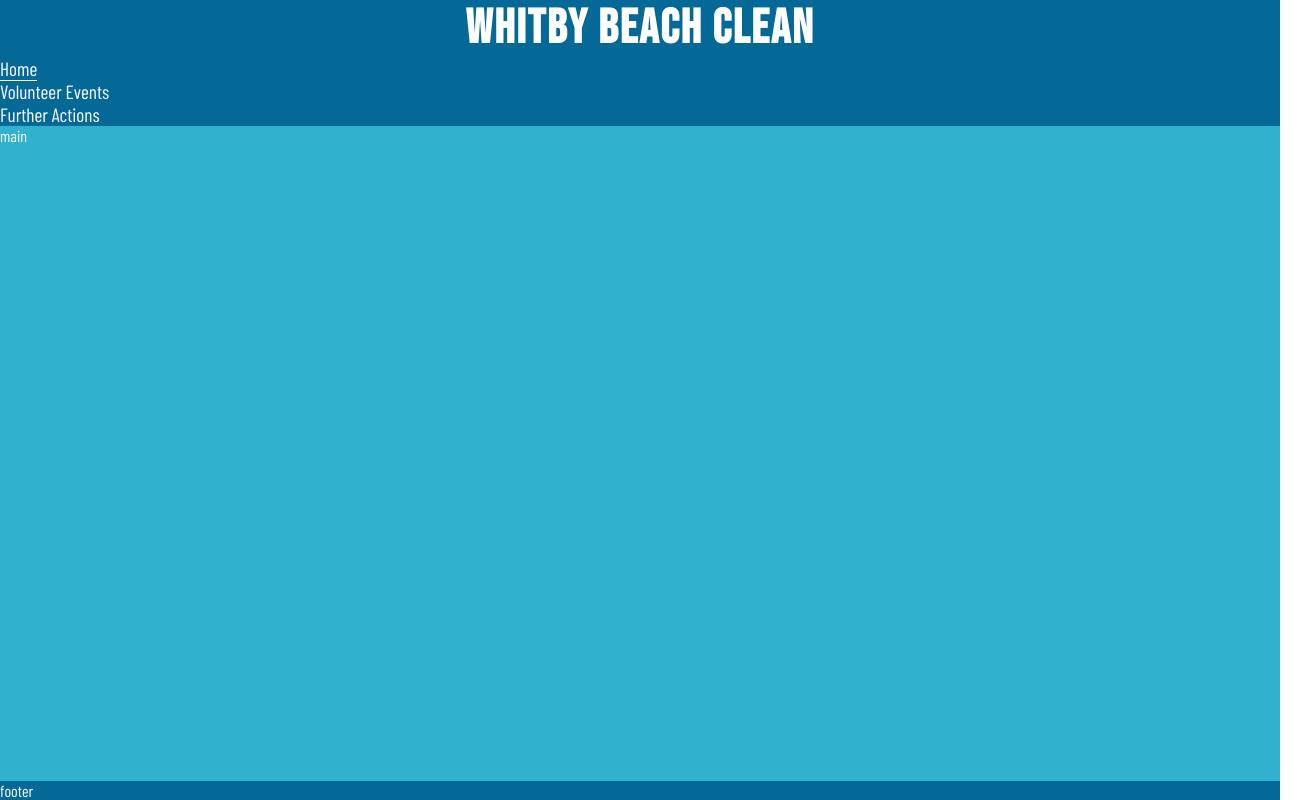
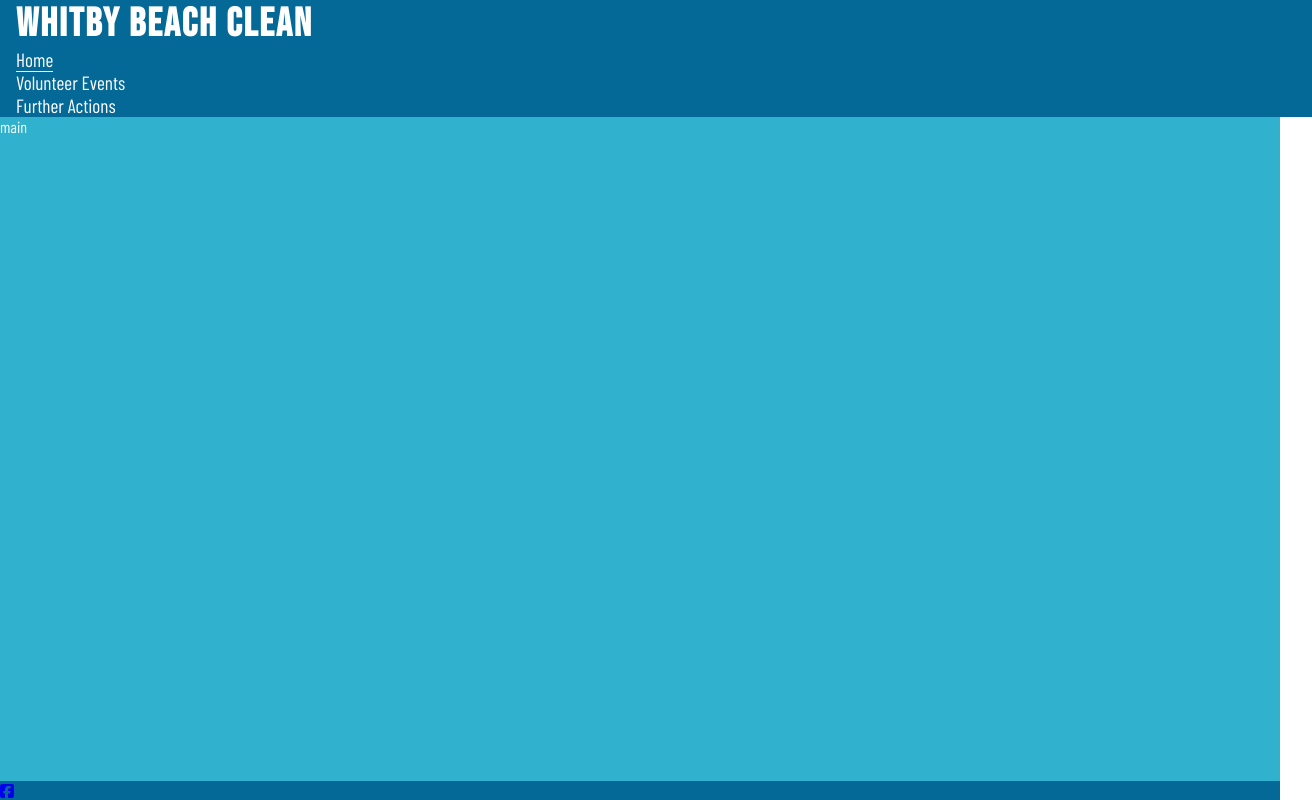
Before and after one commit to Rdawson96/WhitbyBeachClean, a plain HTML site: page index.html in a window 1280 px wide. Shown: the whole page, 1312 px wide, since content can reach past the window. Drawn offline with nearby package versions, Linux system fonts and the light colour scheme; a web font is replaced by a local one.

Commit message:
added first social media link to footer

```diff
--- a/assets/css/style.css
+++ b/assets/css/style.css
@@ -21,6 +21,8 @@ body {
 header {
     background-color: #046997;
     width: 100%;
+    padding: 0 1em;
+    height:10%
 }
 
 header a {
@@ -33,9 +35,8 @@ header a {
     text-transform: uppercase;
     letter-spacing: 2px;
     color: #FFFFFF;
-    padding: 0 1rem;
-    font-size: 300%;
-    text-align: center;
+    padding-right: 1rem;
+    font-size: 250%;
 }
 
 
--- a/index.html
+++ b/index.html
@@ -32,8 +32,17 @@
     </main>
 
     <footer>
-        footer
+        <ul>
+            <li><a href="https://www.facebook.com" target="_blank" rel="noopener"
+                    aria-label="Visit our Facebook page (link opens in a new tab)">
+                    <i class="fa-brands fa-square-facebook"></i>
+                </a>
+            </li>
+        </ul>
     </footer>
+
+    <!-- Font awesome kit-->
+    <script src="https://kit.fontawesome.com/06b5bee3dd.js" crossorigin="anonymous"></script>
 </body>
 
 </html>
```
